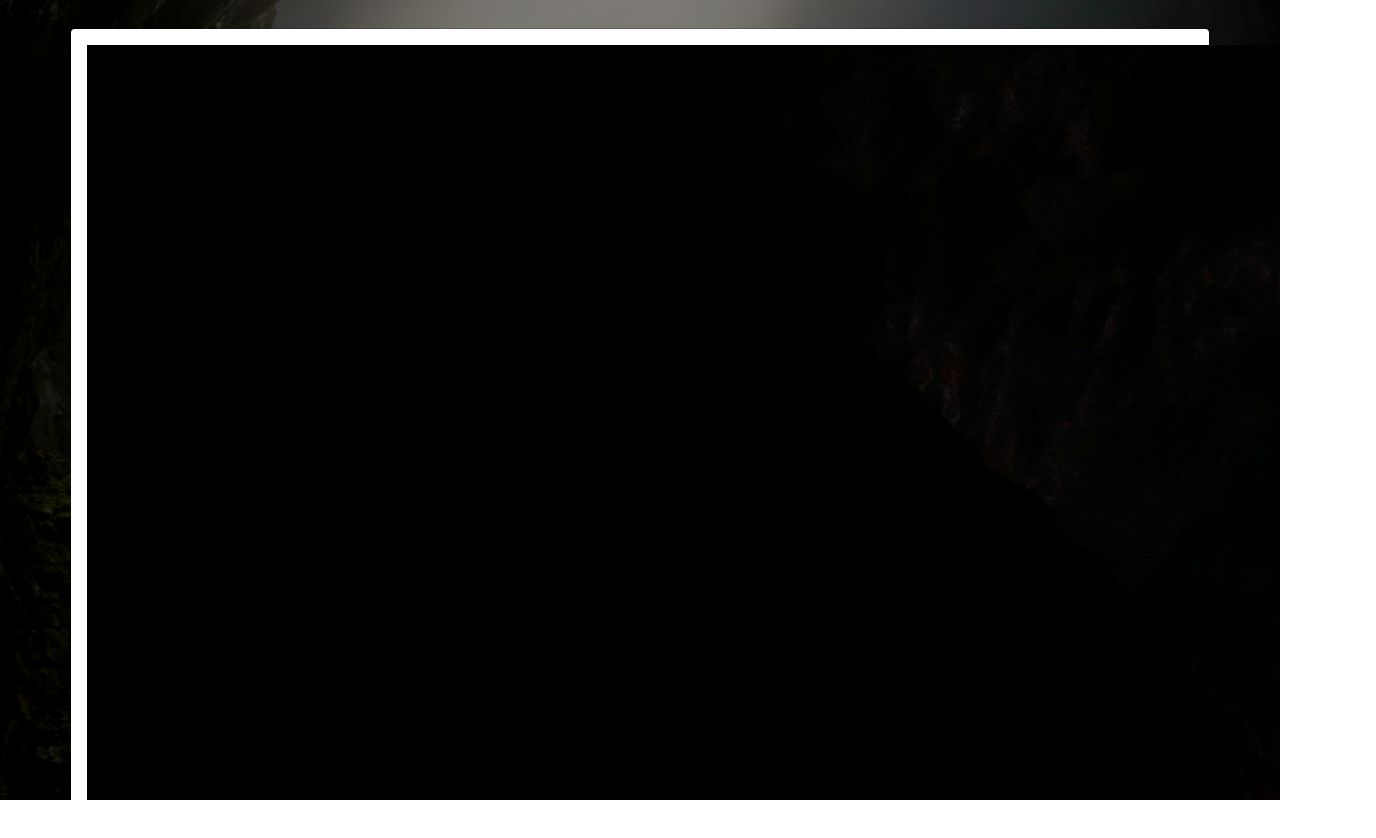
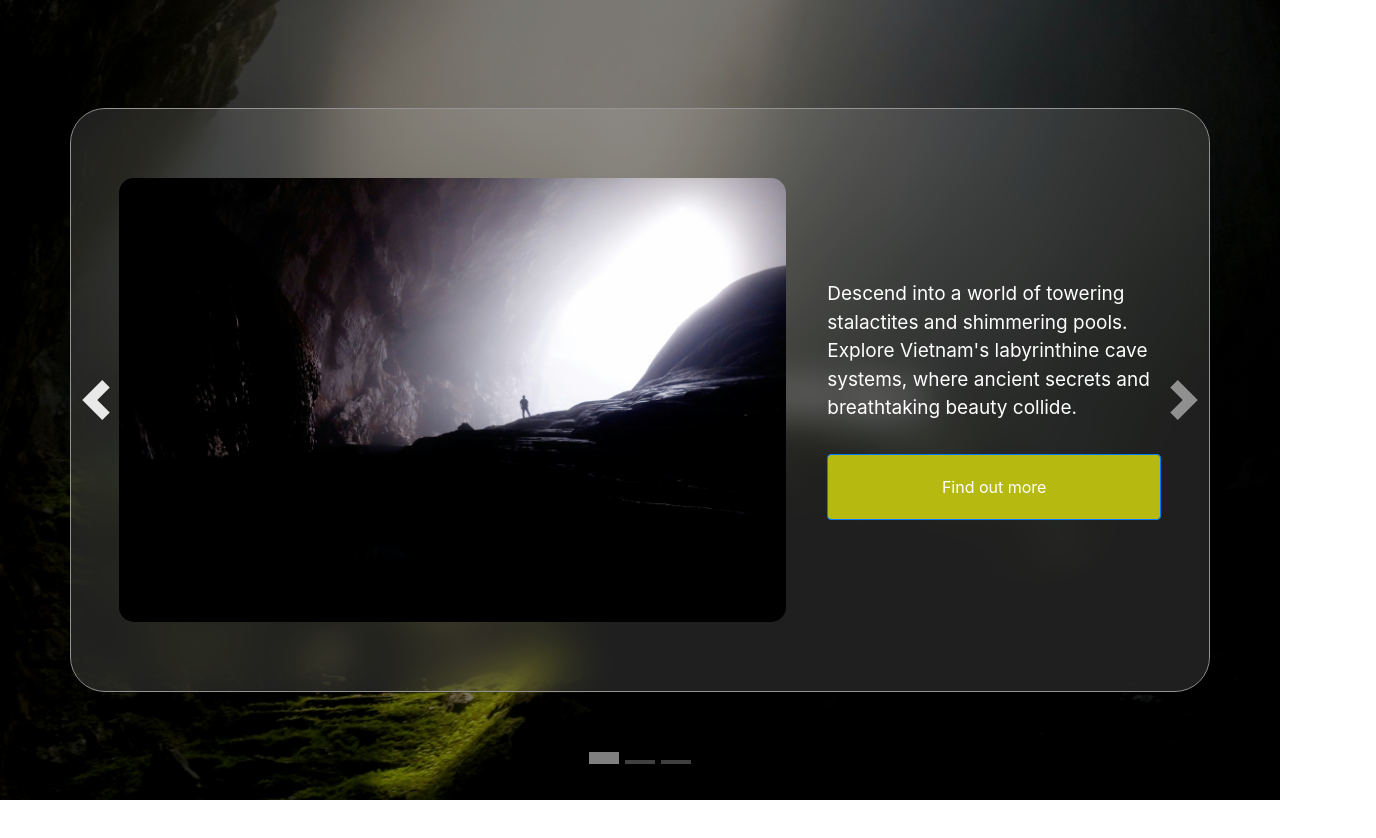
Before and after one commit to MCooper1210/Carousel, a plain HTML site: page index.html in a window 1280 px wide. Both pictures are taken after a click on the button "See More". Shown: the whole page, 1376 px wide, since content can reach past the window. Before the commit the page ends 800 px from the top, so only its background shows below. Drawn offline with nearby package versions, Linux system fonts and the light colour scheme.

Commit message:
Update styles.css
Updated CSS file for better formatting and matching design to figma design.

```diff
--- a/styles.css
+++ b/styles.css
@@ -10,15 +10,21 @@
   display: flex;
   flex-direction: column;
   justify-content: center;
-    height: 50%;
+  height: 82%;
 }
 
 h1 {
   font-size: 61px;
+  font-family: Hiragino Kaku Gothic Std;
+  font-weight: 800;
+  line-height: 91.57px;
+  text-align: center;
+  text-transform: uppercase;
 }
 
 p1 {
   font-size: 19px;
+  font-family: Hiragino Kaku Gothic Std;
 }
 
 .btn-custom-1 {
@@ -36,5 +42,69 @@
 .btn-custom-3 {
   background-color: #d6cfa3;
   border-color: #d6cfa3;
-    color: white;
+  color: #fff;
 }
+
+.carousel-indicators {
+  display: flex;
+  align-items: flex-end;
+  position: absolute;
+  bottom: 10px;
+}
+
+.carousel-indicators li {
+  height: 4px;
+}
+
+.carousel-indicators li.active {
+  height: 12px;
+}
+
+.carousel-control-prev {
+  z-index: 1050;
+  scale: 200%;
+}
+
+.carousel-control-next {
+  z-index: 1050;
+  scale: 200%;
+}
+
+.image1card {
+  max-height: 500px;
+  max-width: 100%;
+  display: flex;
+  flex-direction: column;
+  border-radius: 15px;
+}
+
+.modal-body {
+  display: grid;
+  align-items: center;
+  grid-template-columns: 2fr 1fr;
+  column-gap: 41px;
+  padding: 69px 48px;
+}
+
+.modal-content {
+  background-color: rgba(255, 255, 255, 0.12);
+  border-color: #939393;
+  backdrop-filter: blur(18px);
+  border-radius: 35px;
+}
+
+.modal-content p {
+  color: #fff;
+}
+
+.modal1text {
+  font-size: 19px;
+  font-weight: 400;
+}
+
+.modal-body button {
+  background-color: #b6ba10;
+  height: 66px;
+  width: 100%;
+  margin-top: 15px;
+}
```
Lines whose indentation alone changed are shown as unchanged.
